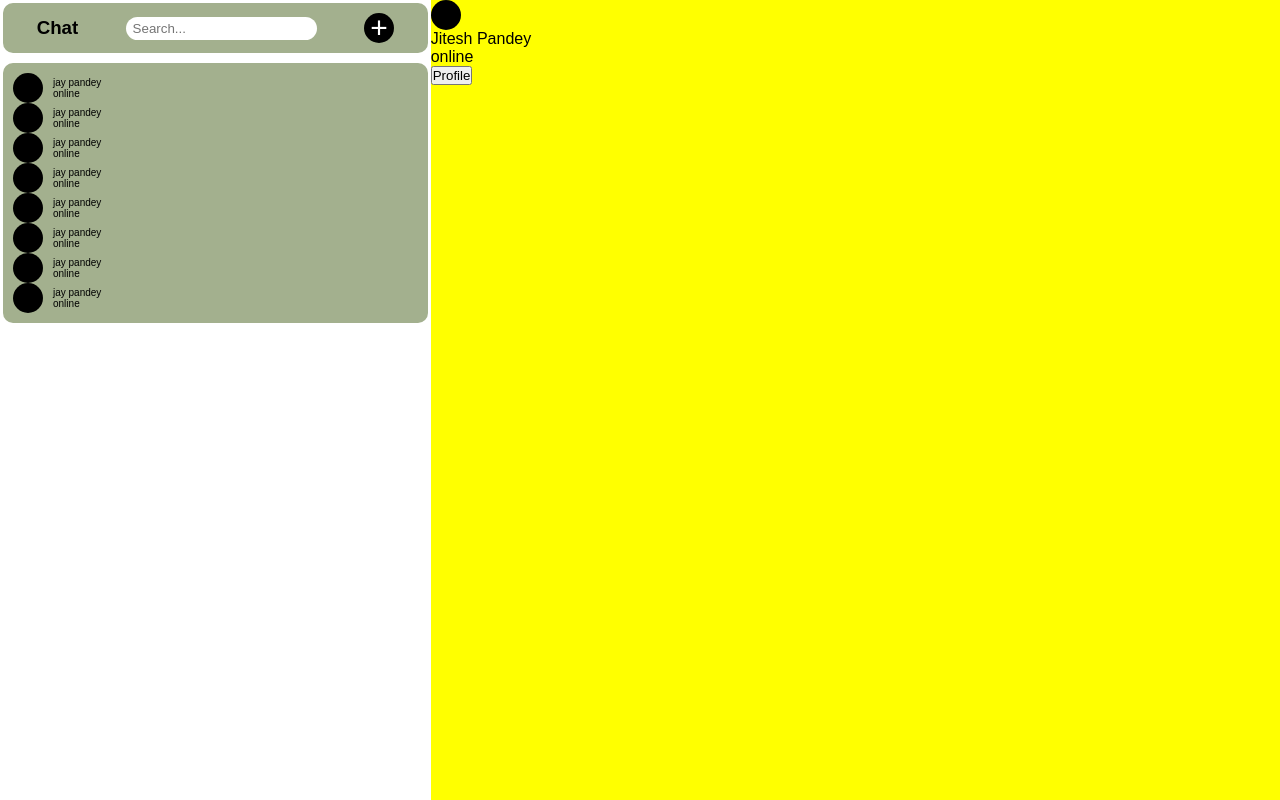
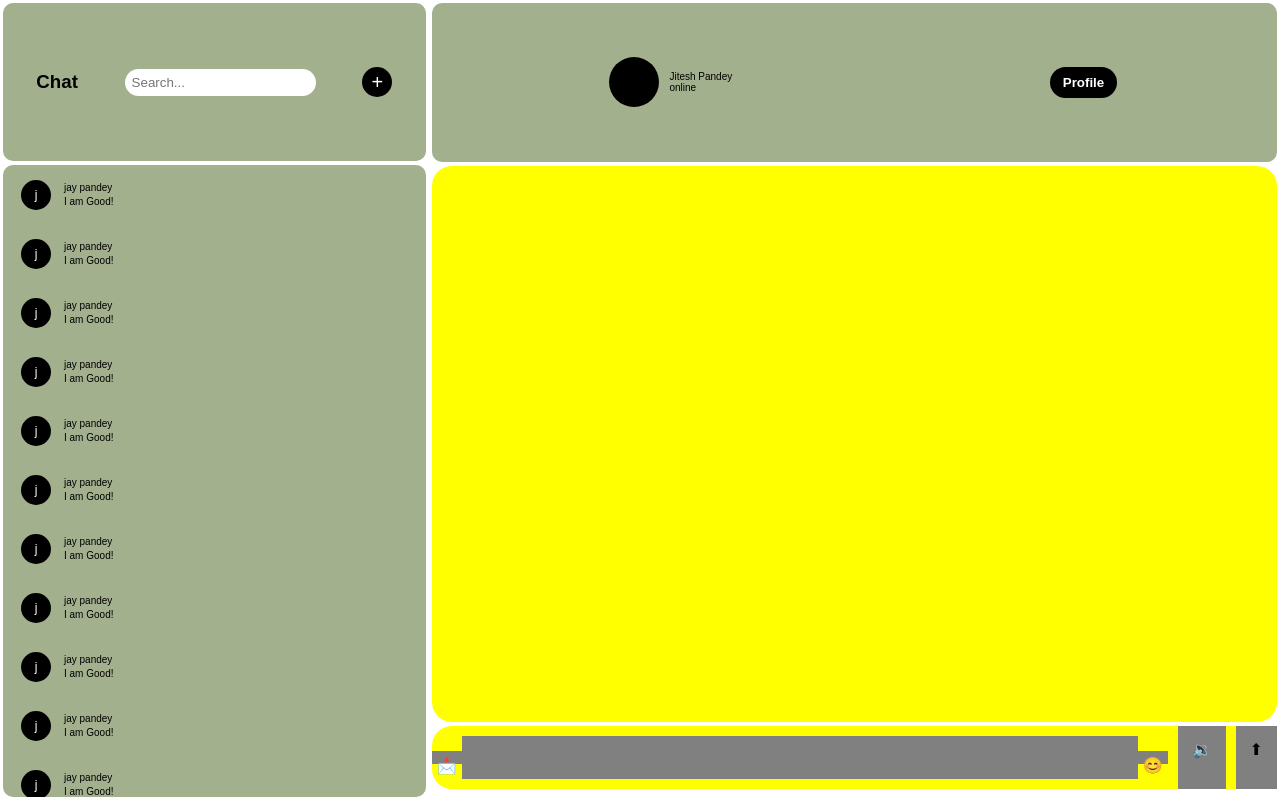
Before and after one commit to Mr-Jitesh9170/chat-App, a React (Create React App) app in the folder client/: page /chats in a window 1280 px wide. Built offline with nearby package versions, Linux system fonts and the light colour scheme.

Commit message:
worked on chat UI

```diff
--- a/client/src/Components/chatUI.jsx
+++ b/client/src/Components/chatUI.jsx
@@ -8,20 +8,22 @@ export const ChatUI = () => {
         <div className="left-top-container">
           <h3>Chat</h3>
           <input type="text" placeholder="Search..." />
-          <div className="circle">+</div>
+          <div className="circle" style={{ fontSize: "20px" }}>+</div>
         </div>
 
         <div className="left-bottom-container">
           {
             contact.map((_) => {
               return (
-                <div className="left-bottom">
-                  <div className="circle"></div>
-                  <span>
-                    <p>{_.name}</p>
-                    <p>{_.status}</p>
-                  </span>
-                </div>
+                <>
+                  <div className="left-bottom">
+                    <div className="circle">{_?.name?.charAt(0)}</div>
+                    <span className="chat-data">
+                      <p>{_.name}</p>
+                      <p>{_.massage}</p>
+                    </span>
+                  </div>
+                </>
               )
             })
           }
@@ -31,15 +33,27 @@ export const ChatUI = () => {
       <div className="right-chat-container">
         <div className="right-top-container">
           <div className="left-top">
-            <div className="circle"></div>
-            <span>
+            <div className="circle" style={{ width: "50px", height: "50px" }}></div>
+            <span >
               <p>Jitesh Pandey</p>
               <p>online</p>
             </span>
           </div>
-          <button className="right-top">
+          <button className="button">
             Profile
           </button>
+        </div>
+        <div className="right-mid-container">
+
+        </div>
+        <div className="right-bottom-container">
+          <div className="text-area">
+            <div className="send-media">📩</div>
+            <input type="text" className="send-massage" />
+            <div className="send-sticker">😊</div>
+          </div>
+          <div className="speaker">🔉</div>
+          <div className="send-massage">⬆</div>
         </div>
       </div>
     </div>
@@ -51,56 +65,126 @@ let contact = [
   {
     img: "not available",
     name: "jay pandey",
-    status: "online",
+    massage: "I am Good!",
     timeStamp: "12:30",
     incommingMassage: 10
   },
   {
     img: "not available",
     name: "jay pandey",
-    status: "online",
+    massage: "I am Good!",
     timeStamp: "12:30",
     incommingMassage: 10
   },
   {
     img: "not available",
     name: "jay pandey",
-    status: "online",
+    massage: "I am Good!",
     timeStamp: "12:30",
     incommingMassage: 10
   },
   {
     img: "not available",
     name: "jay pandey",
-    status: "online",
+    massage: "I am Good!",
     timeStamp: "12:30",
     incommingMassage: 10
   },
   {
     img: "not available",
     name: "jay pandey",
-    status: "online",
+    massage: "I am Good!",
     timeStamp: "12:30",
     incommingMassage: 10
   },
   {
     img: "not available",
     name: "jay pandey",
-    status: "online",
+    massage: "I am Good!",
     timeStamp: "12:30",
     incommingMassage: 10
   },
   {
     img: "not available",
     name: "jay pandey",
-    status: "online",
+    massage: "I am Good!",
     timeStamp: "12:30",
     incommingMassage: 10
   },
   {
     img: "not available",
     name: "jay pandey",
-    status: "online",
+    massage: "I am Good!",
+    timeStamp: "12:30",
+    incommingMassage: 10
+  },
+  {
+    img: "not available",
+    name: "jay pandey",
+    massage: "I am Good!",
+    timeStamp: "12:30",
+    incommingMassage: 10
+  },
+  {
+    img: "not available",
+    name: "jay pandey",
+    massage: "I am Good!",
+    timeStamp: "12:30",
+    incommingMassage: 10
+  },
+  {
+    img: "not available",
+    name: "jay pandey",
+    massage: "I am Good!",
+    timeStamp: "12:30",
+    incommingMassage: 10
+  },
+  {
+    img: "not available",
+    name: "jay pandey",
+    massage: "I am Good!",
+    timeStamp: "12:30",
+    incommingMassage: 10
+  },
+  {
+    img: "not available",
+    name: "jay pandey",
+    massage: "I am Good!",
+    timeStamp: "12:30",
+    incommingMassage: 10
+  },
+  {
+    img: "not available",
+    name: "jay pandey",
+    massage: "I am Good!",
+    timeStamp: "12:30",
+    incommingMassage: 10
+  },
+  {
+    img: "not available",
+    name: "jay pandey",
+    massage: "I am Good!",
+    timeStamp: "12:30",
+    incommingMassage: 10
+  },
+  {
+    img: "not available",
+    name: "jay pandey",
+    massage: "I am Good!",
+    timeStamp: "12:30",
+    incommingMassage: 10
+  },
+  {
+    img: "not available",
+    name: "jay pandey",
+    massage: "I am Good!",
+    timeStamp: "12:30",
+    incommingMassage: 10
+  },
+  {
+    img: "not available",
+    name: "jay pandey",
+    massage: "I am Good!",
     timeStamp: "12:30",
     incommingMassage: 10
   },
--- a/client/src/SCSS/chatUI.scss
+++ b/client/src/SCSS/chatUI.scss
@@ -1,25 +1,26 @@
 .chatUI-container {
   height: 100vh;
-  background-color: yellow;
   display: flex;
-
-  .left-chat-container {
+  .left-chat-container,
+  .right-chat-container {
     padding: 3px;
     flex: 1;
     display: flex;
     flex-direction: column;
-    gap: 10px;
+    gap: 4px;
     background-color: white;
     height: 100%;
-    .left-top-container {
+    .left-top-container,
+    .right-top-container {
       display: flex;
       background-color: rgb(163, 176, 142);
       border-radius: 10px;
       padding: 10px;
       justify-content: space-around;
       align-items: center;
+      height: 20%;
       input {
-        padding: 4px 7px;
+        padding: 6px 7px;
         border-radius: 20px;
         border: none;
       }
@@ -28,17 +29,52 @@
     .left-bottom-container {
       background-color: rgb(163, 176, 142);
       border-radius: 10px;
-      padding: 10px;
-      .left-bottom {
-        display: flex;
-        font-size: 10px;
-        align-items: center;
-        gap: 10px;
-      }
+      height: 80%;
+      overflow-y: auto;
     }
   }
   .right-chat-container {
     flex: 2;
+    .right-top-container {
+      .left-top {
+        display: flex;
+        border: none;
+      }
+    }
+    .right-mid-container {
+      height: 70%;
+      border-radius: 20px;
+      background-color: yellow;
+    }
+
+    .right-bottom-container {
+      height: 8%;
+      border-radius: 20px;
+      background-color: yellow;
+      display: flex;
+      gap: 10px;
+      width: 100%;
+      .text-area {
+        display: flex;
+        align-items: center;
+        width: 100%;
+        .send-media,
+        .send-sticker {
+          padding: 5px;
+          background-color: grey;
+          height: 20%;
+        }
+        input {
+          width: 100%;
+          border: none;
+        }
+      }
+      .speaker,
+      .send-massage {
+        padding: 14px;
+        background-color: grey;
+      }
+    }
   }
 }
 
@@ -48,8 +84,38 @@
   display: flex;
   justify-content: center;
   align-items: center;
-  font-size: 30px;
+  font-size: 12px;
   height: 30px;
   background-color: black;
   border-radius: 100%;
 }
+.left-bottom,
+.left-top {
+  display: flex;
+  font-size: 10px;
+  align-items: center;
+  gap: 10px;
+  padding: 14px 18px;
+  .chat-data {
+    p {
+      margin: 3px;
+    }
+  }
+}
+
+.left-bottom:hover {
+  background-color: yellowgreen;
+}
+
+.button {
+  padding: 8px 13px;
+  background-color: black;
+  color: white;
+  border-radius: 20px;
+  border: none;
+  font-weight: 600;
+}
+
+::-webkit-scrollbar {
+  display: none;
+}
```
